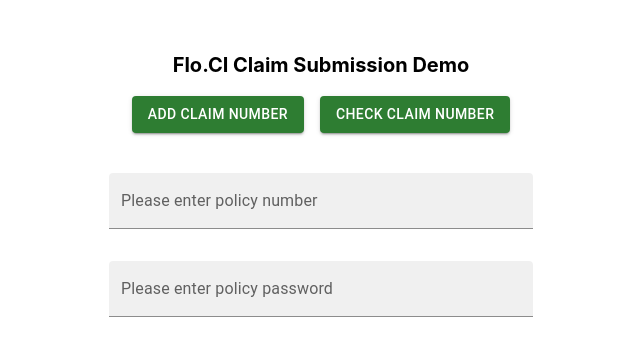
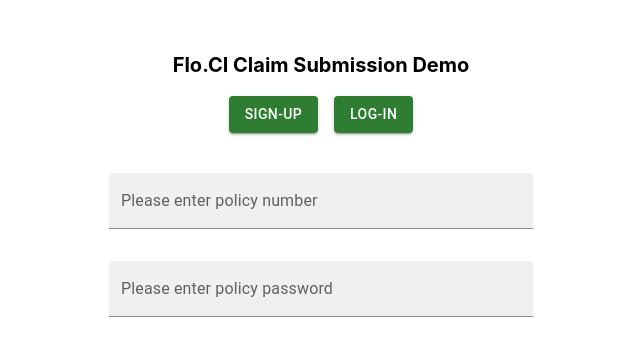
Before and after one commit to Flo-CI/front-end, a React (Create React App) app: page / in a window 1280 px wide. Shown: the top 356 px of the page, without its empty margins (319-959 px from the left). Built offline with nearby package versions, Linux system fonts and the light colour scheme.

Commit message:
renamed buttons to better match their intended functions

```diff
--- a/src/screens/LoginScreen.js
+++ b/src/screens/LoginScreen.js
@@ -89,8 +89,8 @@
           <Grid item>
             <h2>
               <Stack style={{justifyContent: 'center'}} spacing={2} direction="row" sx={{m: 2}}>
-                <Button variant="contained" color="success" onClick={uploadData}>Add Claim Number</Button>
-                <Button variant="contained" color="success" onClick={() => handlePolicyNumberChange()}>Check Claim Number</Button>
+                <Button variant="contained" color="success" onClick={uploadData}>Sign-Up</Button>
+                <Button variant="contained" color="success" onClick={() => handlePolicyNumberChange()}>Log-In</Button>
               </Stack>
             </h2>
           </Grid>
```
